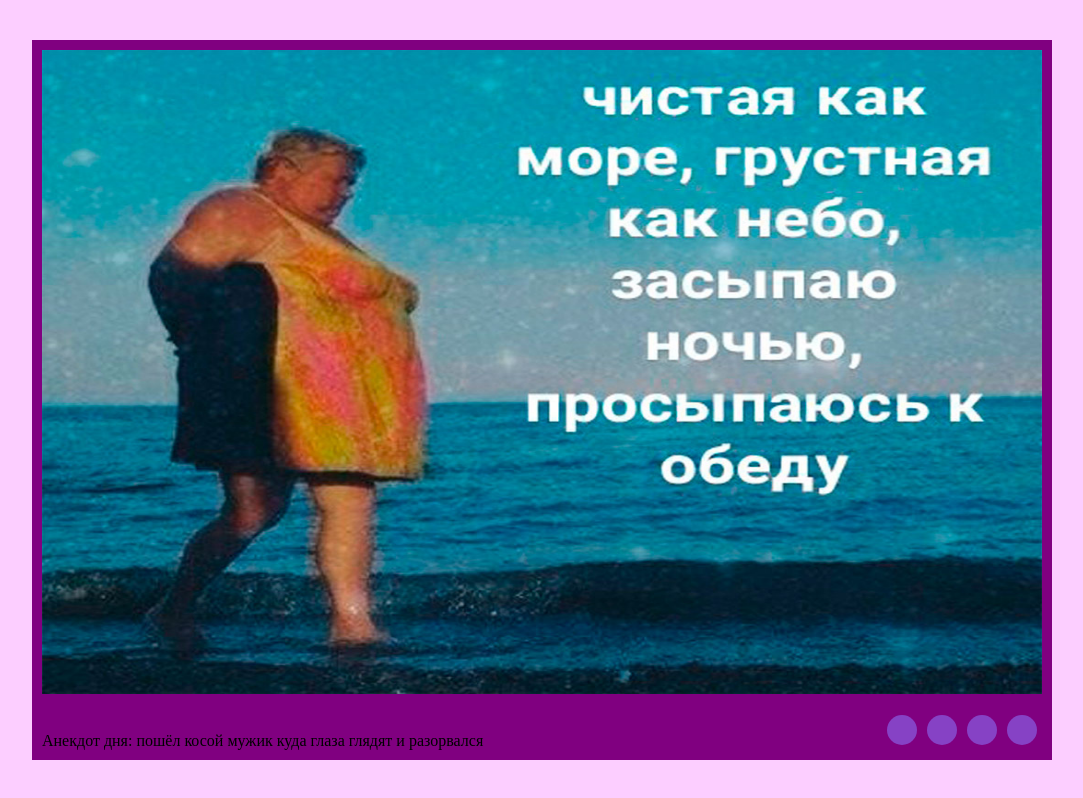
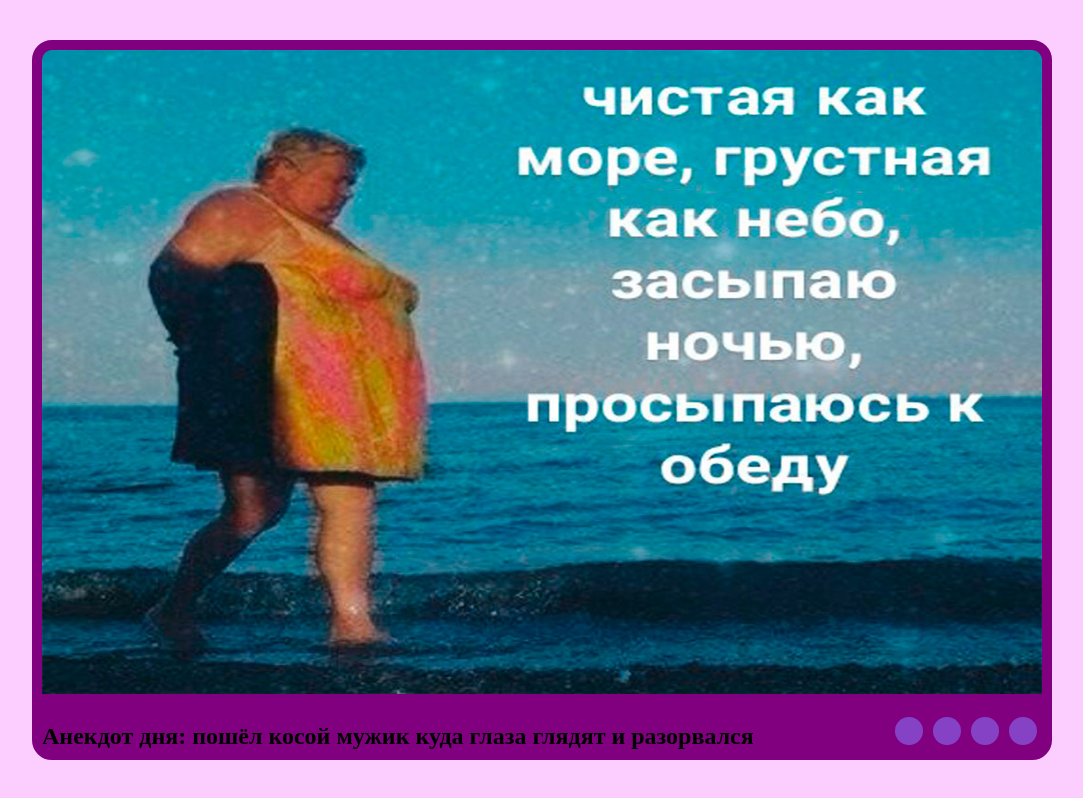
Before and after one commit to Sile111/cssMemSlider, a plain HTML site: page index.html in a window 1280 px wide. Shown: the whole page, without its empty margins (98-1181 px from the left). Drawn offline with Linux system fonts and the light colour scheme.

Commit message:
fixed: minor changes

```diff
--- a/index.html
+++ b/index.html
@@ -31,9 +31,18 @@
         </div>
 
         <div class="jokes">
-            <p class="joke">
+            <h2 class="joke s2">
                 Анекдот дня: пошёл косой мужик куда глаза глядят и разорвался
-            </p>
+           <!-- </h2>
+            <h2 class="joke">
+                Анекдот дня: не придумал
+            </h2>
+            <h2 class="joke">
+                Анекдот дня: пока не нашёл
+            </h2>
+            <h2 class="joke">
+                оао эээ
+            </h2> -->
         </div>
 
     </div>
--- a/style.css
+++ b/style.css
@@ -14,6 +14,7 @@ body{
     height: 700px;
     overflow: hidden;
     border: 10px solid purple;
+    border-radius: 20px;
     background-color: purple;
 }
 .middle{
@@ -34,15 +35,19 @@ body{
     left: 0;
 }
 .bar{
-    height: 30px;
-    width: 30px;
+    height: 28px;
+    width: 28px;
     margin: 5px;
     cursor: pointer;
     background-color: rgb(134, 66, 197);
     border-radius: 50%;
+    transition: background-color 0.3s ease
 }
 .bar:hover{
     background-color: rgb(216, 174, 255);
+}
+.bar:active{
+    background-color: rgb(96, 12, 107);
 }
 input[name="r"]{
     position: absolute;
```
